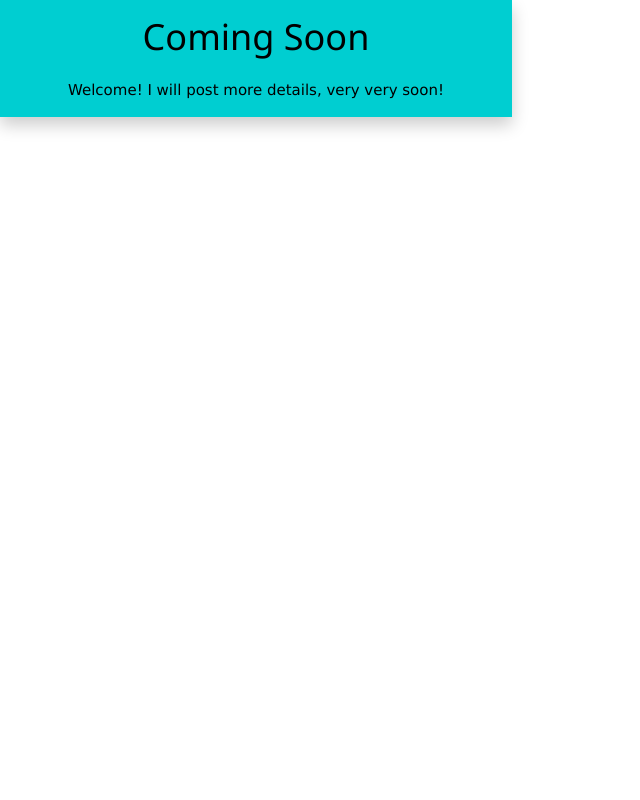
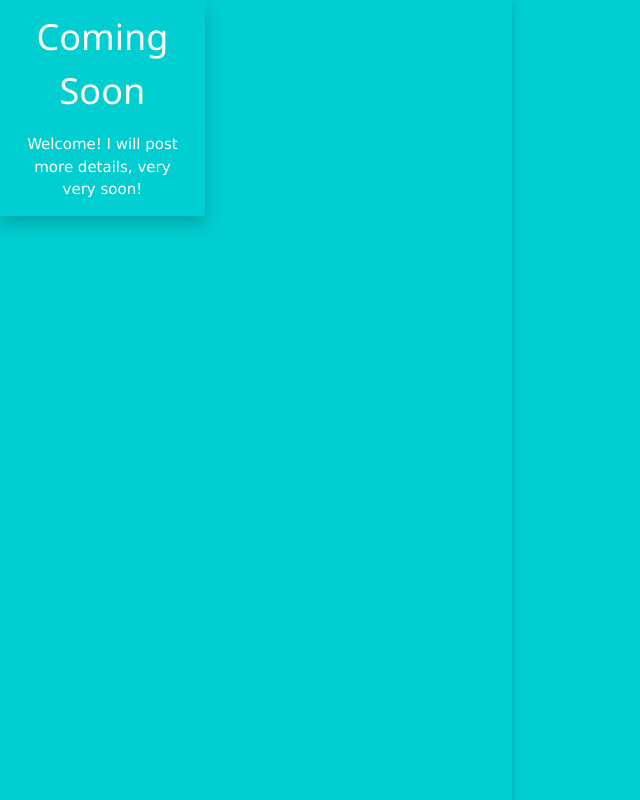
Before and after one commit to jdc20181/PollShare, a plain HTML site: page index.html in a window 1280 px wide. Shown: the whole page, without its empty margins (0-640 px from the left). Drawn offline with nearby package versions, Linux system fonts and the light colour scheme.

Commit message:
Update index.html

```diff
--- a/index.html
+++ b/index.html
@@ -3,11 +3,19 @@
 <meta name="viewport" content="width=device-width, initial-scale=1">
 <link rel="stylesheet" href="http://www.w3schools.com/lib/w3.css">
   <style>
+    html{
+       box-shadow: 0 4px 8px 0 rgba(0,0,0,0.2);
+    transition: 0.3s;
+    width: 40%;
+      background-color: #00CED1;
+      color:#fff;
+    }
     .card {
     box-shadow: 0 4px 8px 0 rgba(0,0,0,0.2);
     transition: 0.3s;
     width: 40%;
       background-color: #00CED1;
+      color: #fff;
 }
 .card:hover {
     box-shadow: 0 8px 16px 0 rgba(0,0,0,0.2);
```
